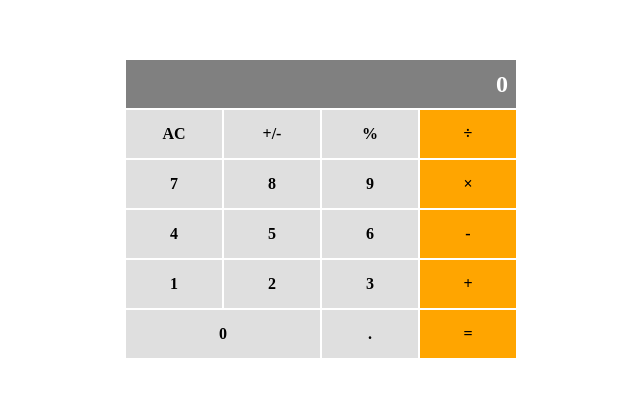
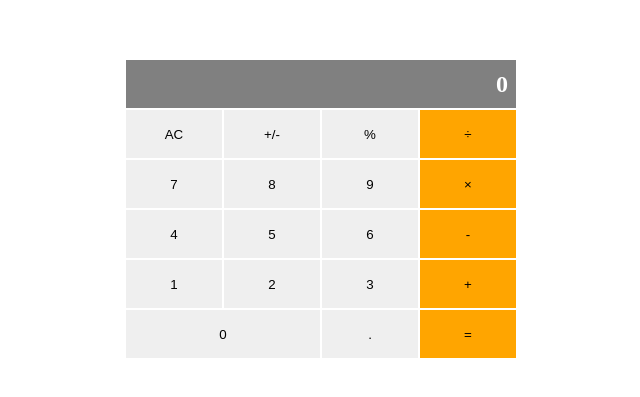
Before and after one commit to mirouhml/math-magicians, a React (Create React App) app: page / in a window 1280 px wide. Shown: the part 191-588 px from the top of the page, without its empty margins (319-959 px from the left). Built offline with nearby package versions, Linux system fonts and the light colour scheme.

Commit message:
Add click handlers to buttons.

```diff
--- a/package.json
+++ b/package.json
@@ -8,6 +8,7 @@
     "@testing-library/react": "^12.1.4",
     "@testing-library/user-event": "^13.5.0",
     "big.js": "^6.1.1",
+    "prop-types": "^15.8.1",
     "react": "^17.0.2",
     "react-dom": "^17.0.2",
     "react-scripts": "5.0.0",
--- a/src/components/Calculator.js
+++ b/src/components/Calculator.js
@@ -1,8 +1,8 @@
 /* eslint-disable max-len */
 
 import React from 'react';
-import calculate from '../logic/calculate'
-import operate from '../logic/operate'
+import calculate from '../logic/calculate';
+import Button from './Button';
 
 class Calculator extends React.Component {
   constructor(props) {
@@ -12,11 +12,22 @@ class Calculator extends React.Component {
       ['7', '8', '9', '×'],
       ['4', '5', '6', '-'],
       ['1', '2', '3', '+'],
+      ['0', '.', '='],
     ];
+    this.state = {};
   }
 
-  setupCalculator() {
-    return this.buttons.map((button) => <tr key={button}>{button.map((cell) => { if (cell === '÷' || cell === '×' || cell === '-' || cell === '+') return <td key={cell} className="operator">{cell}</td>; return <td key={cell}>{cell}</td>; })}</tr>);
+  componentDidMount() {
+    this.setState = ({
+      total: 0,
+      next: null,
+      operation: null,
+    });
+  }
+
+  onClick(button) {
+    const state = calculate(this.state, button);
+    this.setState = state;
   }
 
   render() {
@@ -25,14 +36,11 @@ class Calculator extends React.Component {
         <tr>
           <td className="result" colSpan="4">0</td>
         </tr>
-        {
-          this.setupCalculator()
-        }
-        <tr>
-          <td colSpan="2">0</td>
-          <td>.</td>
-          <td className="operator">=</td>
-        </tr>
+        <Button buttons={this.buttons[0]} action={this.onClick} last={false} />
+        <Button buttons={this.buttons[1]} action={this.onClick} last={false} />
+        <Button buttons={this.buttons[2]} action={this.onClick} last={false} />
+        <Button buttons={this.buttons[3]} action={this.onClick} last={false} />
+        <Button buttons={this.buttons[4]} action={this.onClick} last />
       </table>
     );
   }
--- a/src/logic/operate.js
+++ b/src/logic/operate.js
@@ -9,21 +9,21 @@ export default function operate(numberOne, numberTwo, operation) {
   if (operation === '-') {
     return one.minus(two).toString();
   }
-  if (operation === 'x') {
+  if (operation === '×') {
     return one.times(two).toString();
   }
   if (operation === '÷') {
     try {
       return one.div(two).toString();
     } catch (err) {
-      return "Can't divide by 0.";
+      return 'Can\'t divide by 0.';
     }
   }
   if (operation === '%') {
-     try {
+    try {
       return one.mod(two).toString();
     } catch (err) {
-      return "Can't find modulo as can't divide by 0.";
+      return 'Can\'t find modulo as can\'t divide by 0.';
     }
   }
   throw Error(`Unknown operation '${operation}'`);
--- a/src/style.css
+++ b/src/style.css
@@ -37,3 +37,9 @@ td {
 .operator {
   background-color: orange;
 }
+
+button {
+  height: 100%;
+  width: 100%;
+  border: 0;
+}
```
Also changed, not shown: src/logic/calculate.js (line endings or trailing spaces), 1 other file (tests, documents, lock files or other folders).
